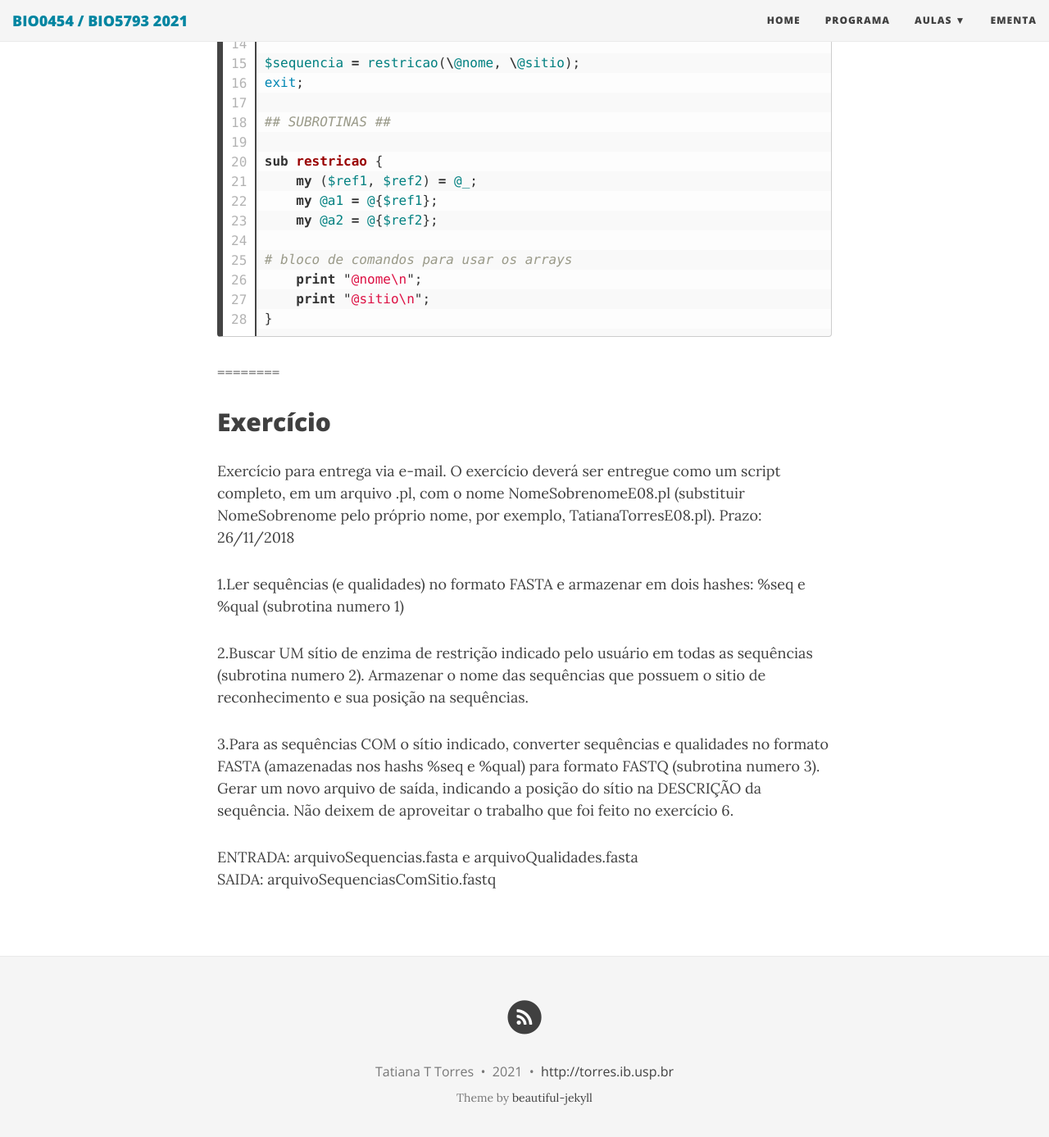
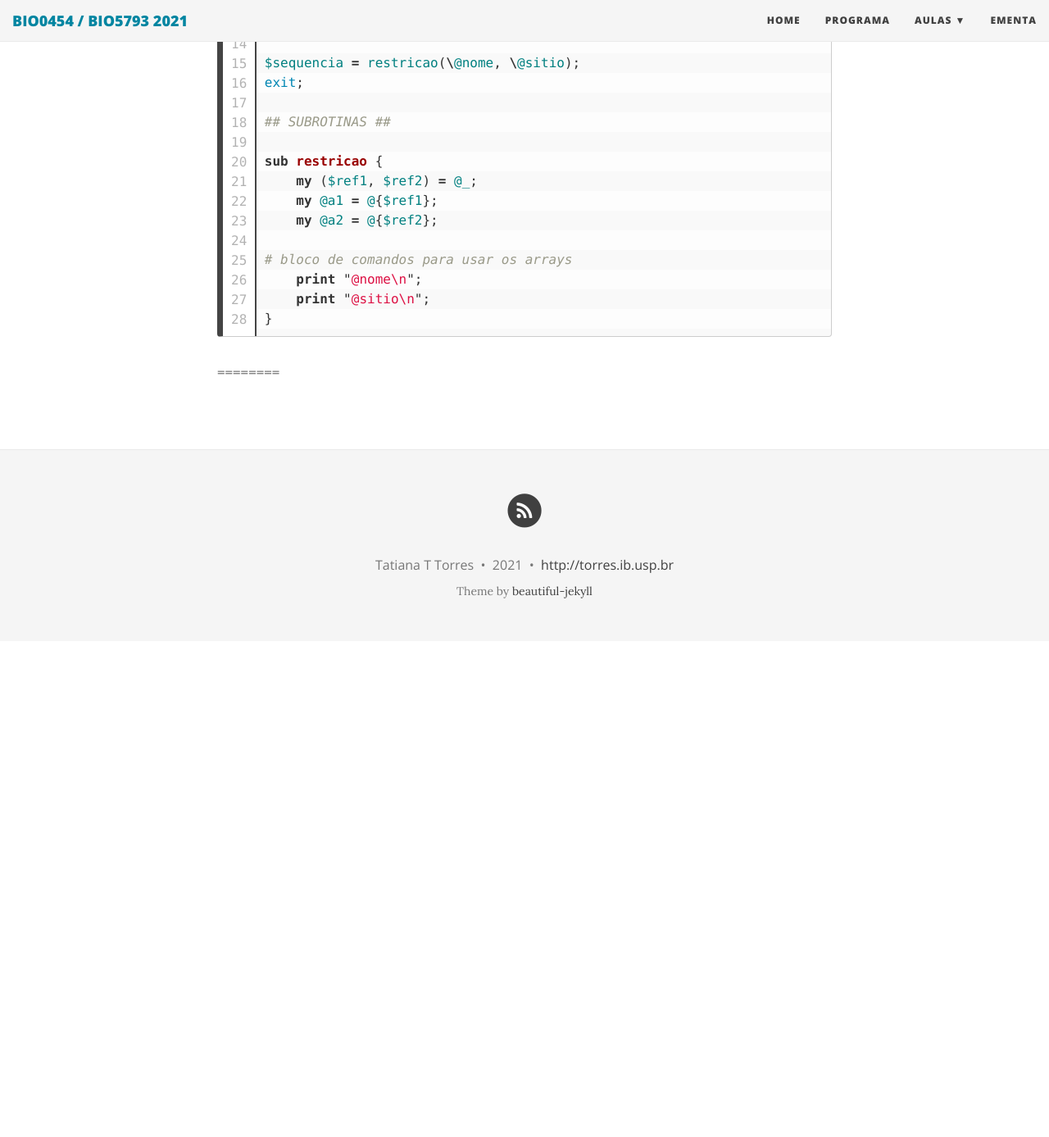
Before and after one commit to tttorres/introprog-copy, a Jekyll site: the page built from unpublished/2021-11-11-Aula13.md, in a window 1280 px wide and 1400 px high, scrolled down 6177 px. Shown: the top 1387 px of the window at 82% size. Built offline with Jekyll 4.4.1, drawn with Linux system fonts in a browser that asks for light colours; nearby versions of some CDN libraries; after the commit the page ends 6959 px from its top, so only the background shows below that; some of the changed text lies outside the part shown.

Commit message:
Update and rename 2018-10-18-Aula09.md to 2021-11-11-Aula13.md

```diff
--- a/unpublished/2018-10-18-Aula09.md
+++ b/unpublished/2021-11-11-Aula13.md
@@ -264,17 +264,3 @@
 {% endhighlight %}
 
 ========
-
-## Exercício
-
-Exercício para entrega via e-mail. O exercício deverá ser entregue como um script completo, em um arquivo .pl, com o nome NomeSobrenomeE08.pl (substituir NomeSobrenome pelo próprio nome, por exemplo, TatianaTorresE08.pl).
-Prazo: 26/11/2018
-
-1.Ler sequências (e qualidades) no formato FASTA e armazenar em dois hashes: %seq e %qual (subrotina numero 1)
-
-2.Buscar UM sítio de enzima de restrição indicado pelo usuário em todas as sequências (subrotina numero 2). Armazenar o nome das sequências que possuem o sitio de reconhecimento e sua posição na sequências.
-
-3.Para as sequências COM o sítio indicado, converter sequências e qualidades no formato FASTA (amazenadas nos hashs %seq e %qual) para formato FASTQ (subrotina numero 3). Gerar um novo arquivo de saída, indicando a posição do sítio na DESCRIÇÃO da sequência. Não deixem de aproveitar o trabalho que foi feito no exercício 6.
-
-ENTRADA: arquivoSequencias.fasta e arquivoQualidades.fasta
-SAIDA: arquivoSequenciasComSitio.fastq
```
Also changed, not shown: other parts of unpublished/2021-11-11-Aula13.md (+1 -1 lines).
